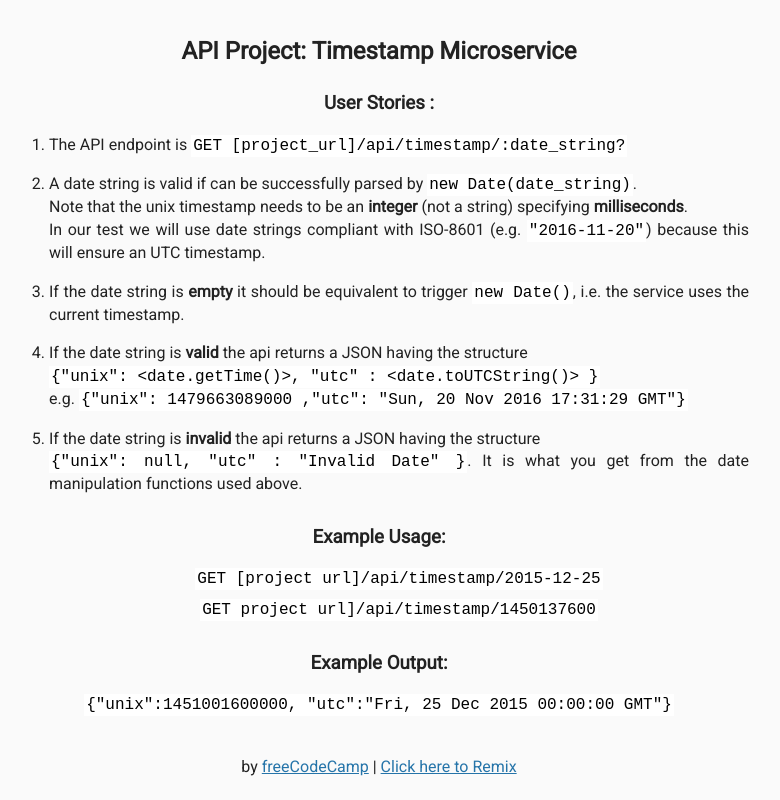
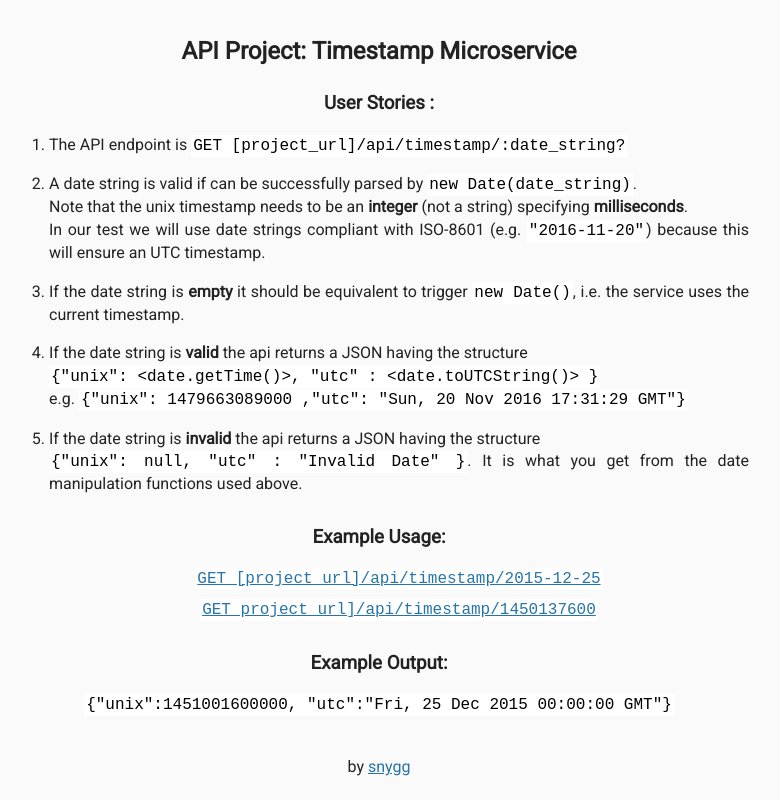
Before and after one commit to snyggme/timestamp, a website: page views/index.html in a window 1280 px wide. Shown: the whole page, without its empty margins (261-1041 px from the left). Drawn offline with Linux system fonts and the light colour scheme; files that its build step writes are made by us from their sources.

Commit message:
🏯🌯 Checkpoint ./server.js:1469898/1709 ./views/index.html:1469898/390

```diff
--- a/views/index.html
+++ b/views/index.html
@@ -31,8 +31,8 @@
         <h3>Example Usage:</h3>
         <ul>
           <li>
-            <code>GET [project url]/api/timestamp/2015-12-25</code></li>
-          <li><code>GET project url]/api/timestamp/1450137600</code></li>
+            <code><a href="https://peach-okra.glitch.me/api/timestamp/2015-12-25">GET [project url]/api/timestamp/2015-12-25</a></code></li>
+          <li><code><a href="https://peach-okra.glitch.me/api/timestamp/1450137600">GET project url]/api/timestamp/1450137600</a></code></li>
         </ul>
 
         <h3>Example Output:</h3>
@@ -42,7 +42,7 @@
       </div>
       <div class="footer">
         <p>
-          by <a href="http://www.freecodecamp.com/">freeCodeCamp</a> | <a href="https://hyperdev.com/#!/remix/FCC_API_timestamp_bplate/8338be2-a353-4892-8a0d-6295e4f12eb5">Click here to Remix</a>
+          by <a href="https://codepen.io/snygg">snygg</a>
         </p>
       </div>
    </body>
```
Also changed, not shown: server.js (+5 -5 lines).
